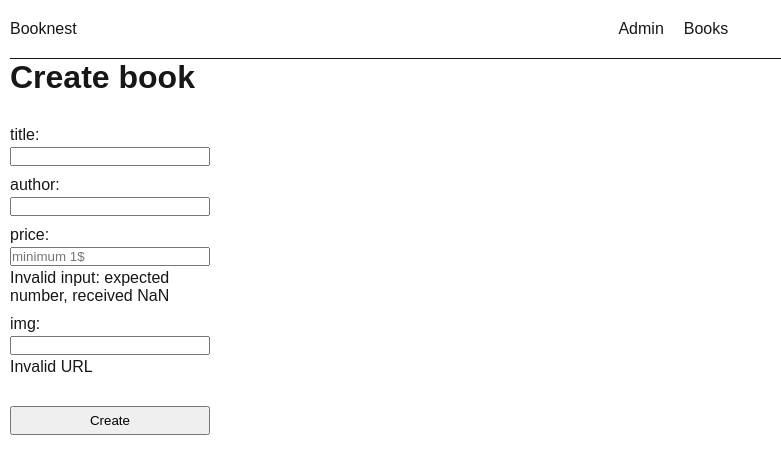
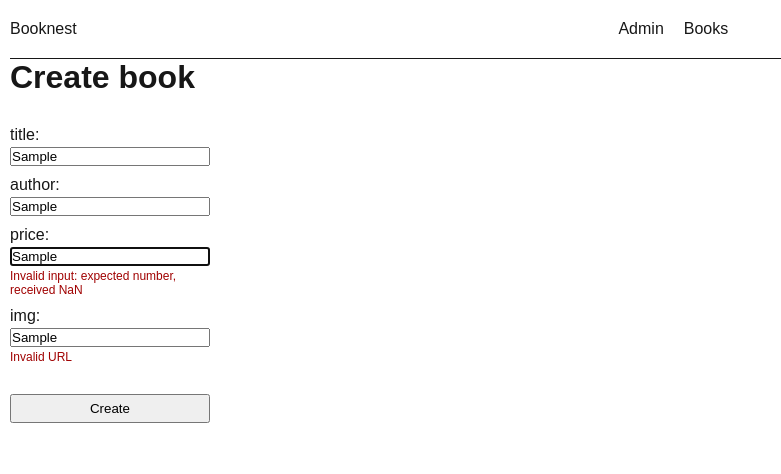
Before and after one commit to murad-proger/booknest, a Next.js app: page /admin/books/create in a window 1280 px wide. Both pictures are taken after typing "Sample", "Sample", "Sample", "Sample" into the empty fields and a click on the button "Create". Shown: the top 474 px of the page, without its empty margins (0-781 px from the left). Built offline with nearby package versions, Linux system fonts and the light colour scheme; no server answers.

Commit message:
refactor(admin): migrate book forms to React Hook Form

```diff
--- a/package.json
+++ b/package.json
@@ -10,6 +10,7 @@
     "lint": "eslint"
   },
   "dependencies": {
+    "@hookform/resolvers": "^5.7.1",
     "@prisma/adapter-pg": "^7.9.0",
     "@prisma/client": "^7.9.0",
     "next": "16.2.12",
@@ -17,6 +18,7 @@
     "prisma": "^7.9.0",
     "react": "19.2.4",
     "react-dom": "19.2.4",
+    "react-hook-form": "^7.84.0",
     "zod": "^4.4.3"
   },
   "devDependencies": {
--- a/src/actions/books.ts
+++ b/src/actions/books.ts
@@ -1,7 +1,7 @@
 "use server"
 
 import { createBook, updateBook, deleteBook } from "@/services/books";
-import { bookSchema, updateBookSchema } from "@/lib/validation";
+import { bookSchema, updateBookSchema, type BookFormData, type UpdateBookFormData } from "@/lib/validation";
 import { z } from "zod";
 
 import { revalidatePath } from "next/cache";
@@ -21,38 +21,33 @@ type ActionResult = {
   error?: string;
 };
 
-export type FormActionResult = {
+type FormActionResult = {
   success: boolean;
   errors?: BookFormErrors;
 }
 
+function getFieldErrors(
+  error: z.ZodError<BookFormData | UpdateBookFormData>
+): BookFormErrors {
+  const fieldErrors = z.flattenError(error).fieldErrors;
+
+  return {
+    title: fieldErrors.title?.join(". "),
+    author: fieldErrors.author?.join(". "),
+    price: fieldErrors.price?.join(". "),
+    img: fieldErrors.img?.join(". "),
+  };
+}
+
 export async function createBookAction(
-  _prevState: FormActionResult,
-  formData: FormData
+  data: BookFormData
 ): Promise<FormActionResult> {
-  const result = bookSchema.safeParse({
-    title: formData.get('title'),
-    author: formData.get('author'),
-    price: formData.get('price'),
-    img: formData.get('img'),
-  })
+  const result = bookSchema.safeParse(data)
 
   if(!result.success) {
-    const fieldErrors = z.flattenError(result.error).fieldErrors
-
-    const title = fieldErrors.title?.join('. ')
-    const author = fieldErrors.author?.join('. ')
-    const price = fieldErrors.price?.join('. ')
-    const img = fieldErrors.img?.join('. ')
-
     return {
       success: false,
-      errors: {
-        title,
-        author,
-        price,
-        img
-      }
+      errors: getFieldErrors(result.error)
     }
   }
 
@@ -74,7 +69,7 @@ export async function createBookAction(
 
   try {
     await createBook(result.data)
-  } catch (_error) {
+  } catch {
     return {
       success: false,
       errors: {
@@ -88,33 +83,14 @@ export async function createBookAction(
 }
 
 export async function updateBookAction(
-  _prevState: FormActionResult,
-  formData: FormData
+  formdata: UpdateBookFormData
 ): Promise<FormActionResult> {
-  const result = updateBookSchema.safeParse({
-    id: formData.get('id'),
-    title: formData.get('title'),
-    author: formData.get('author'),
-    price: formData.get('price'),
-    img: formData.get('img')
-  })
+  const result = updateBookSchema.safeParse(formdata)
 
-  if (!result.success) {
-    const fieldErrors = z.flattenError(result.error).fieldErrors
-
-    const title = fieldErrors.title?.join('. ')
-    const author = fieldErrors.author?.join('. ')
-    const price = fieldErrors.price?.join('. ')
-    const img = fieldErrors.img?.join('. ')
-
+  if(!result.success) {
     return {
       success: false,
-      errors: {
-        title,
-        author,
-        price,
-        img
-      }
+      errors: getFieldErrors(result.error)
     }
   }
 
@@ -137,7 +113,7 @@ export async function updateBookAction(
 
   try {
     await updateBook(id, data)
-  } catch (_error) {
+  } catch {
     return {
       success: false,
       errors: {
--- a/src/app/admin/books/components/CreateBookForm/CreateBookForm.tsx
+++ b/src/app/admin/books/components/CreateBookForm/CreateBookForm.tsx
@@ -1,66 +1,103 @@
 "use client"
 import styles from "./CreateBookForm.module.css"
 
-import { useActionState } from "react"
-import { createBookAction, type FormActionResult } from "@/actions/books"
+import { useForm } from "react-hook-form"
+import { zodResolver } from "@hookform/resolvers/zod"
+import z from "zod"
+import { createBookAction } from "@/actions/books"
+import { bookSchema, type BookFormData } from "@/lib/validation"
 
-const initialState: FormActionResult = {
-  success: false,
-  errors: {}
-}
+type Book = z.input<typeof bookSchema>
 
 export default function CreateBookForm () {
 
-  const [state, formAction] = useActionState(createBookAction, initialState)
+  const {
+    register,
+    handleSubmit,
+    setError,
+    formState: {errors, isSubmitting}
+  } = useForm<
+    Book,
+    unknown,
+    BookFormData
+  >({
+    resolver: zodResolver(bookSchema)
+  })
+
+  const onSubmit = async (data: BookFormData) => {
+    const result = await createBookAction(data)
+
+    if(!result.success && result.errors) {
+      for (const [field, message] of Object.entries(result.errors)) {
+        if(!message) continue
+
+        if (field === "form") {
+          setError("root.serverError", {
+            type: "server",
+            message,
+          });
+          continue;
+        }
+
+        setError(
+          field as keyof Book,
+          {
+            type: "server",
+            message
+          }
+        )
+      }
+    }
+  }
 
   return (
     <form
-      action={formAction}
+      onSubmit={handleSubmit(onSubmit)}
       className={styles.createBook}
     >
       {
-        state.errors?.form && (
-          <p><b>{state.errors.form}</b></p>
+        errors?.root?.serverError && (
+          <p className="fieldError"><b>{errors.root.serverError.message}</b></p>
         )
       }
       <label>
         <span>title:</span>
-        <input type="text" name="title"/>
+        <input type="text" {...register("title")}/>
         {
-          state.errors?.title && (
-            <p>{state.errors.title}</p>
+          errors?.title && (
+            <p className="fieldError">{errors.title.message}</p>
           )
         }
       </label>
       <label>
         <span>author:</span>
-        <input type="text" name="author"/>
+        <input type="text" {...register("author")}/>
         {
-          state.errors?.author && (
-            <p>{state.errors.author}</p>
+          errors?.author && (
+            <p className="fieldError">{errors.author.message}</p>
           )
         }
       </label>
       <label>
         <span>price:</span>
-        <input type="text" name="price" placeholder="minimum 1$"/>
+        <input type="text" {...register("price")} placeholder="minimum 1$"/>
         {
-          state.errors?.price && (
-            <p>{state.errors.price}</p>
+          errors?.price && (
+            <p className="fieldError">{errors.price.message}</p>
           )
         }
       </label>
       <label>
         <span>img:</span>
-        <input type="text" name="img"/>
+        <input type="text" {...register("img")}/>
         {
-          state.errors?.img && (
-            <p>{state.errors.img}</p>
+          errors?.img && (
+            <p className="fieldError">{errors.img.message}</p>
           )
         }
       </label>
-      <button type="submit">
-        Create
+      <button type="submit" disabled={isSubmitting}>
+        {isSubmitting ? 'Creating...' : 'Create'}
       </button>
     </form>
   )
--- a/src/app/api/books/[id]/route.ts
+++ b/src/app/api/books/[id]/route.ts
@@ -1,4 +1,4 @@
-import { deleteBook, getBookById, updateBook } from "@/lib/books"
+import { deleteBook, getBookById, updateBook } from "@/services/books"
 
 export async function DELETE(
   request: Request,
--- a/src/app/books/page.tsx
+++ b/src/app/books/page.tsx
@@ -1,6 +1,6 @@
 import styles from "./booksPage.module.css"
 
-import { getBooks } from "@/lib/books"
+import { getBooks } from "@/services/books"
 
 export default async function BooksPage () {
   const options = {}
--- a/src/app/globals.css
+++ b/src/app/globals.css
@@ -55,6 +55,11 @@ section {
   margin-bottom: 30px;
 }
 
+.fieldError {
+  font-size: 12px;
+  color: rgb(160, 2, 2);
+}
+
 @media (prefers-color-scheme: dark) {
   html {
     color-scheme: dark;
--- a/src/lib/validation.ts
+++ b/src/lib/validation.ts
@@ -14,4 +14,5 @@ export const updateBookSchema = bookSchema.extend({
   id: z.coerce.number().int().positive()
 })
 
-// export type BookFormData = z.infer<typeof bookSchema>
+export type BookFormData = z.infer<typeof bookSchema>
+export type UpdateBookFormData = z.infer<typeof updateBookSchema>
```
Also changed, not shown: src/app/admin/books/components/UpdateBookForm/UpdateBookForm.tsx (+61 -30 lines), 1 other file (tests, documents, lock files or other folders).
